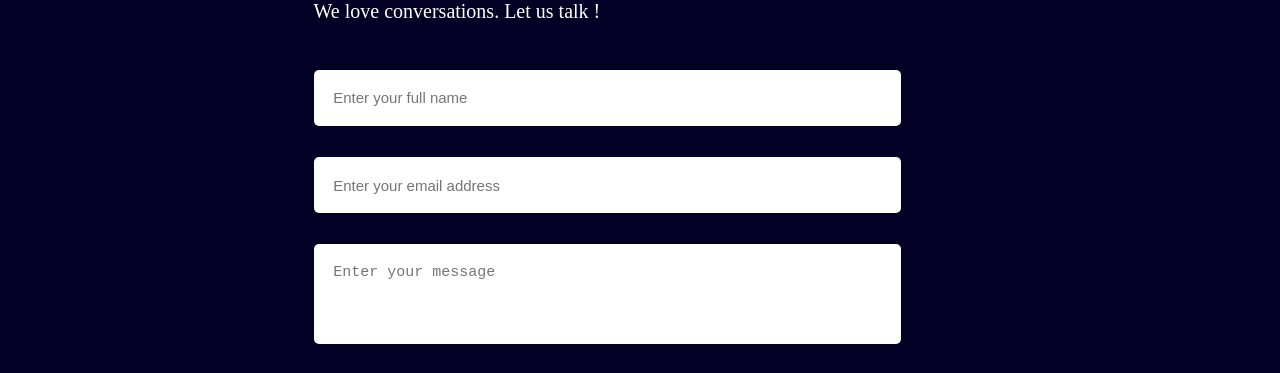
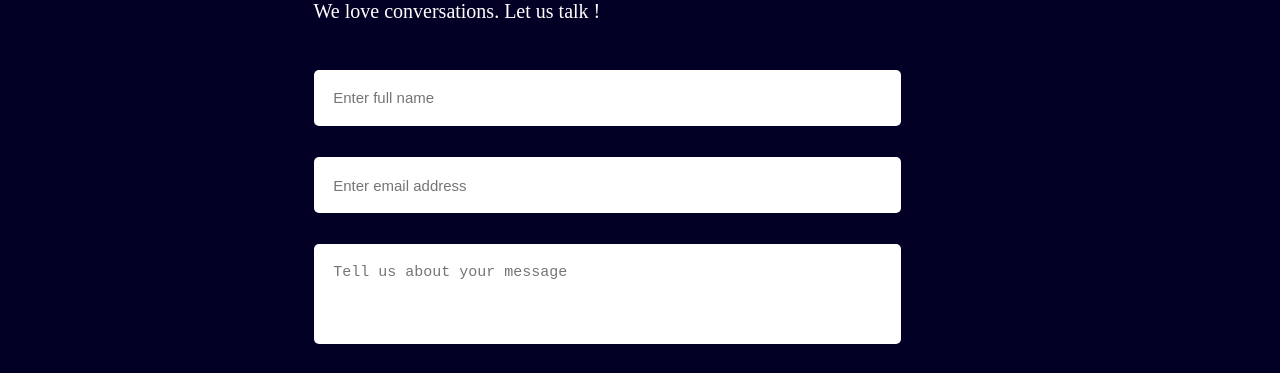
Before and after one commit to NesBet/Velos, a React (Create React App) app: page / in a window 1280 px wide. Shown: the part 2572-2945 px from the top of the page. Built offline with nearby package versions, Linux system fonts and the light colour scheme.

Commit message:
Fixing contact section

```diff
--- a/src/components/contact.js
+++ b/src/components/contact.js
@@ -1,5 +1,6 @@
 import React, { useState } from 'react';
-import "./contact.css"
+import emailjs from 'emailjs-com'; // Import EmailJS
+import "./contact.css";
 
 const Contact=()=>
 {
@@ -9,23 +10,39 @@ const Contact=()=>
 
     const handleSubmit = (e) => {
         e.preventDefault();
-        // Logic to send email can be implemented here
-        // For example, using an email service API
-        console.log("Sending email to veloslodge23@gmail.com with data:", { name, email, message });
+
+        // EmailJS send function
+        const templateParams = {
+            from_name: name, // Set the user's name
+            from_email: email,
+            message: message,
+        };
+
+        emailjs.send("service_tkskhxq", "template_74miyb1", templateParams)
+            .then((response) => {
+                console.log('Email sent successfully!', response.status, response.text);
+                // Clear the input fields after sending the email
+                setName('');
+                setEmail('');
+                setMessage('');
+            })
+            .catch((err) => {
+                console.error('Failed to send email. Error:', err);
+            });
     };
 
     const isFormValid = name && email && message;
 
     return(
         <>
-            <div id="Contact" className="contact-outer-div" style={{ display: 'flex' }}>
-	            <div className="contact-left-side">
-		        	<p><span style={{fontSize:'40px'}}>Contact us </span><br/><span style={{fontSize:"20px"}}>We love conversations. Let us talk ! </span></p>
-			        <br/>
-			        <input  className="contact-input" type="text" name="Name" placeholder="Enter your full name" required value={name} onChange={(e) => setName(e.target.value)}/> <br/>
-			        <input  className="contact-input" type="email" name="Email" placeholder="Enter your email address" required value={email} onChange={(e) => setEmail(e.target.value)}/> <br/>
-			        <textarea className="contact-textarea" name="Message" placeholder="Enter your message" required value={message} onChange={(e) => setMessage(e.target.value)}></textarea> <br/>
-			        <input className="contact-submit" type="submit" name="submit" onClick={handleSubmit} disabled={!isFormValid} style={{ backgroundColor: isFormValid ? 'orange' : 'grey' }}/>
+            <div id="Contact" className="contact-outer-div">
+                <div className="contact-left-side">
+                    <p><span style={{fontSize:'40px'}}>Contact us </span><br/><span style={{fontSize:"20px"}}>We love conversations. Let us talk ! </span></p>
+                    <br/>
+                    <input className="contact-input" type="text" name="Name" placeholder="Enter full name" required value={name} onChange={(e) => setName(e.target.value)} /> <br/>
+                    <input className="contact-input" type="email" name="Email" placeholder="Enter email address" required value={email} onChange={(e) => setEmail(e.target.value)} /> <br/>
+                    <textarea className="contact-textarea" name="Message" placeholder="Tell us about your message" required value={message} onChange={(e) => setMessage(e.target.value)}></textarea> <br/>
+                    <input className="contact-submit" type="submit" name="submit" onClick={handleSubmit} disabled={!isFormValid} style={{ backgroundColor: isFormValid ? 'orange' : 'grey' }}/>
                 </div>
             </div>
         </>
```
